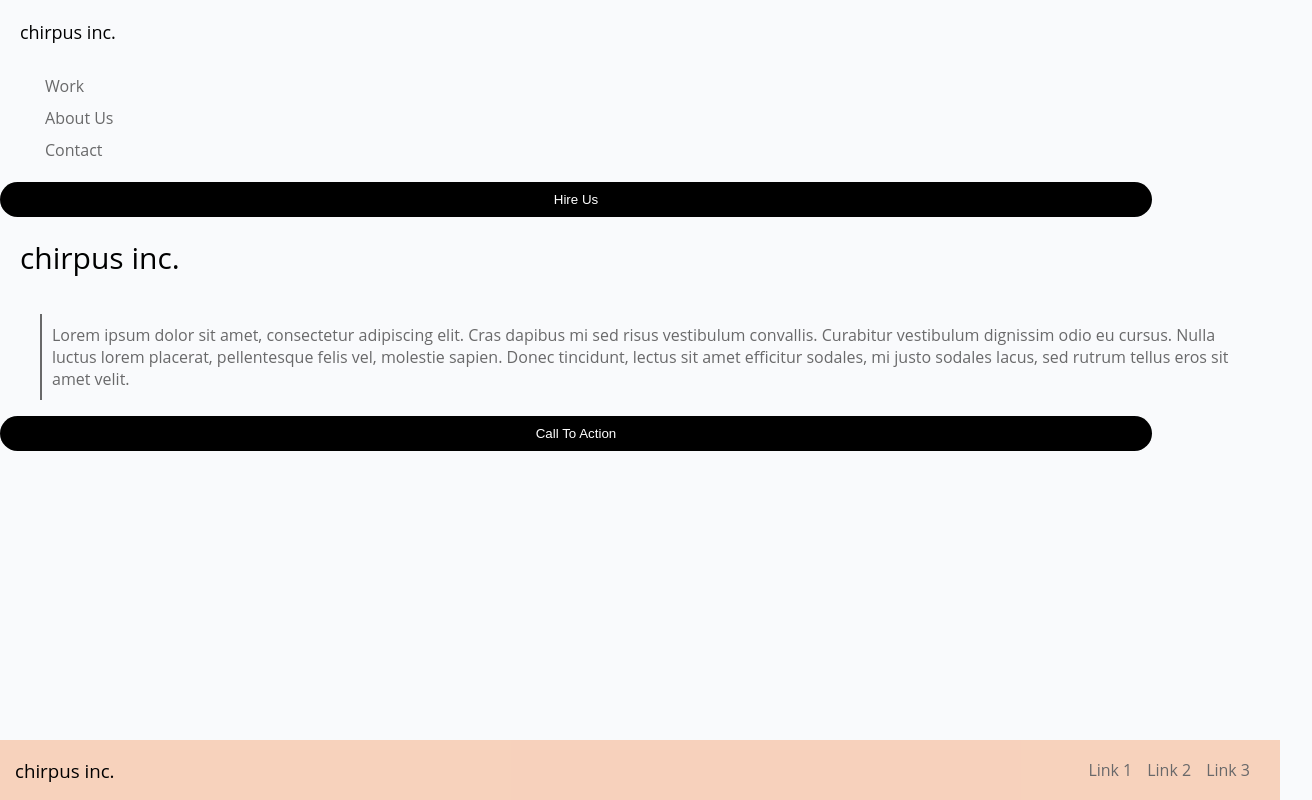
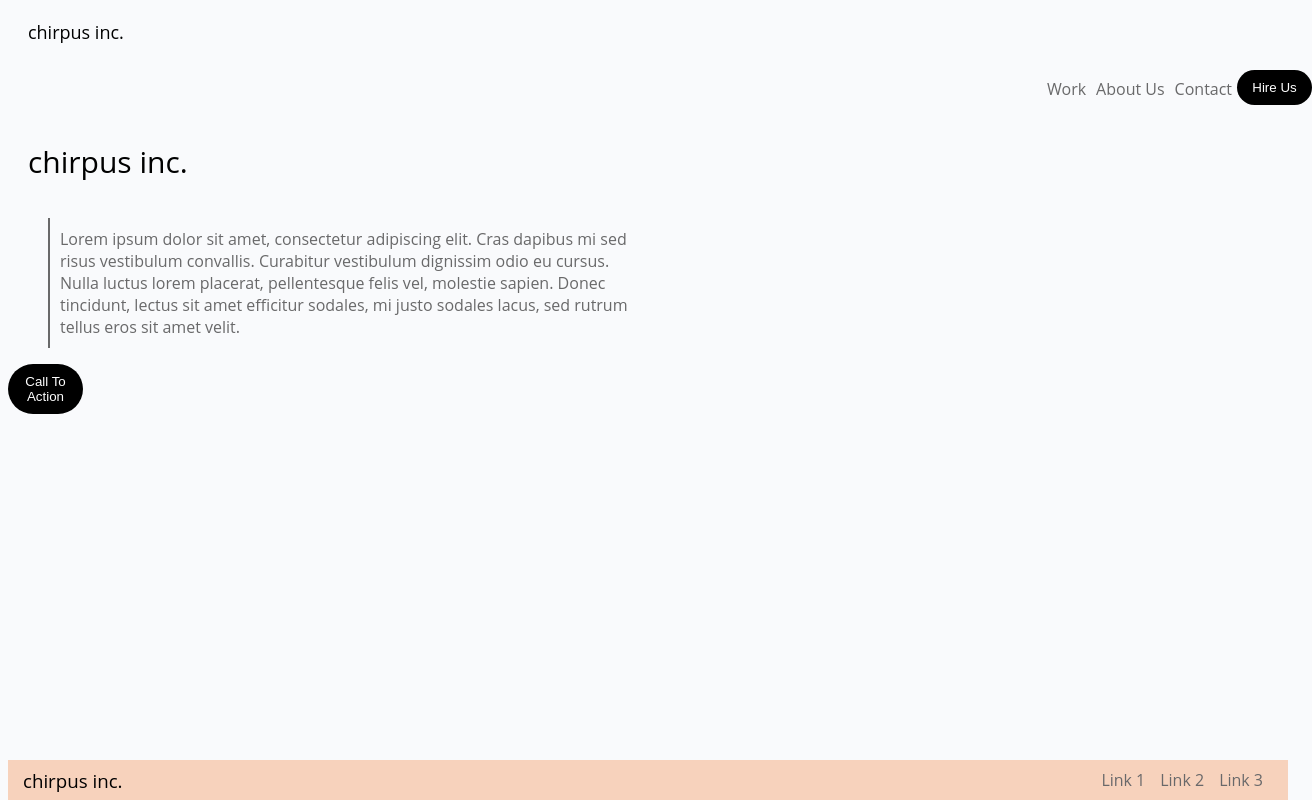
Before and after one commit to sarahamsokoll/JavaScriptBootcamp_Oct2023_AH, a plain HTML site: page chirpus-homepage/index.html in a window 1280 px wide. Shown: the whole page, 1312 px wide, since content can reach past the window. Drawn offline with Linux system fonts and the light colour scheme.

Commit message:
update to chirpus

```diff
--- a/chirpus-homepage/index.html
+++ b/chirpus-homepage/index.html
@@ -3,12 +3,14 @@
 <head>
     <meta charset="UTF-8">
     <meta name="viewport" content="width=device-width, initial-scale=1.0">
+    <meta name="viewport" content="width=device-width, initial-scale=1">
     <link rel="stylesheet" href="style.css"
     <link href="https://fonts.googleapis.com/css2?family=Open+Sans&display=swap" rel="stylesheet">
     <title>chirpus inc.</title>
 </head>
 <body>
     <main>
+        <header>
             <h1>
                 chirpus inc.
             </h1>
@@ -16,10 +18,9 @@
                 <li>Work</li>
                 <li>About Us</li>
                 <li>Contact</li>
+                <button> Hire Us </button>
             </ul>
-        <button>
-            Hire Us
-        </button>
+        </header>
         <h2>
             chirpus inc.
         </h2>
@@ -29,6 +30,9 @@
         <button>
             Call To Action
         </button>
+        <div class="circle">
+            Circle CSS
+        </div>
         <div class="fixed-box">
             <h3>chirpus inc.</h3>
             <ul>
--- a/chirpus-homepage/style.css
+++ b/chirpus-homepage/style.css
@@ -1,6 +1,5 @@
 body {
     background-color: #f9fafc;
-    margin: 0px;
 }
 
 main {
@@ -35,7 +34,7 @@ button {
     display: flex;
     justify-content: center;
     align-items: center;
-    width: 90%;
+    width: 100%;
     padding: 10px;
     border-style: none;
 }
@@ -63,7 +62,7 @@ p {
     background-color: rgba(247, 193, 162, 0.70);
     width: 100%;
     bottom: 0px;
-    height: 60px;
+    height: 40px;
 }
 
 .fixed-box h3 {
@@ -78,10 +77,55 @@ p {
     justify-content: flex-end;
     align-items: center;
     padding: 10px;
-    margin-right: 10px;
+    margin-right: 5px;
 }
 
 .fixed-box ul li {
     margin-right: 10px;
     color: #69696a;
 }
+
+.circle {
+    display: none;
+}
+
+@media screen and (min-width: 768px) {
+    header h1 {
+        list-style-type: none;
+        display: flex;
+        flex-direction: column;
+        justify-content: flex-start;
+        align-items: flex-start;
+        width: 100%;
+    }
+
+    header ul {
+        list-style-type: none;
+        display: flex;
+        flex-direction: row;
+        justify-content: flex-end;
+        align-items: flex-end;
+        right: 0px;
+        width: 100%;
+    }
+
+    button {
+        width: 75px;
+
+    }
+
+    p {
+        width: 50%;
+    }
+
+
+    .circle {
+        height: 50px;
+        width: 50px;
+        color: rgba(247, 136, 167, 0.6);
+        border-radius: 50%;
+        display: visible;
+        position: relative;
+        top: 30px;
+        right: 90px;
+    }
```
Also changed, not shown: chirpus-homepage/Types of Inputs Activity/index.html (deleted). Lines whose indentation alone changed are shown as unchanged.
